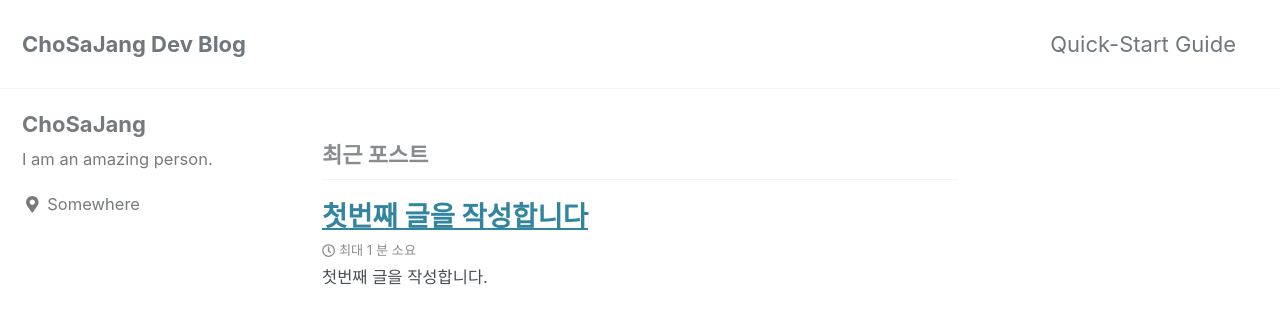
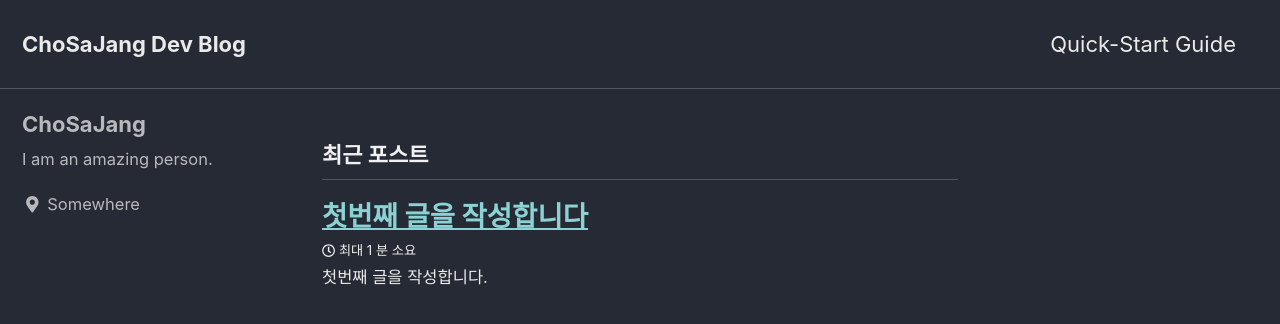
Before and after one commit to chosajang/mytoy, a Jekyll site: the page built from index.html, in a window 1280 px wide and 900 px high. Shown: the top 324 px of the window. Built offline with Jekyll 4.4.1, drawn with Linux system fonts in a browser that asks for light colours; cached includes are drawn as plain includes; nearby versions of some CDN libraries; the list of posts is cut into pages by our own code.

Commit message:
테마 변경

```diff
--- a/_config.yml
+++ b/_config.yml
@@ -12,7 +12,7 @@
 
 # theme                  : "minimal-mistakes-jekyll"
 # remote_theme           : "mmistakes/minimal-mistakes"
-minimal_mistakes_skin    : "default" # "air", "aqua", "contrast", "dark", "dirt", "neon", "mint", "plum", "sunrise"
+minimal_mistakes_skin    : "dark" # "air", "aqua", "contrast", "dark", "dirt", "neon", "mint", "plum", "sunrise"
 
 # Site Settings
 locale                   : "ko"
```
